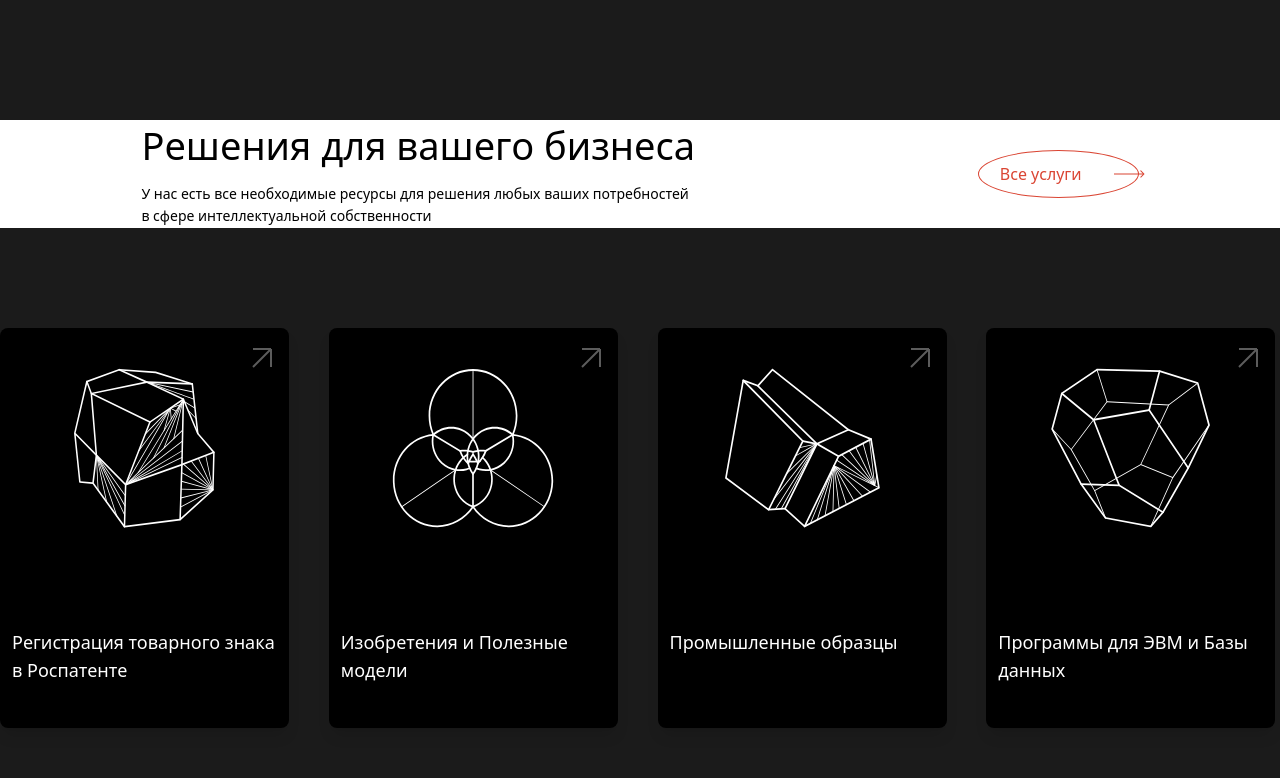
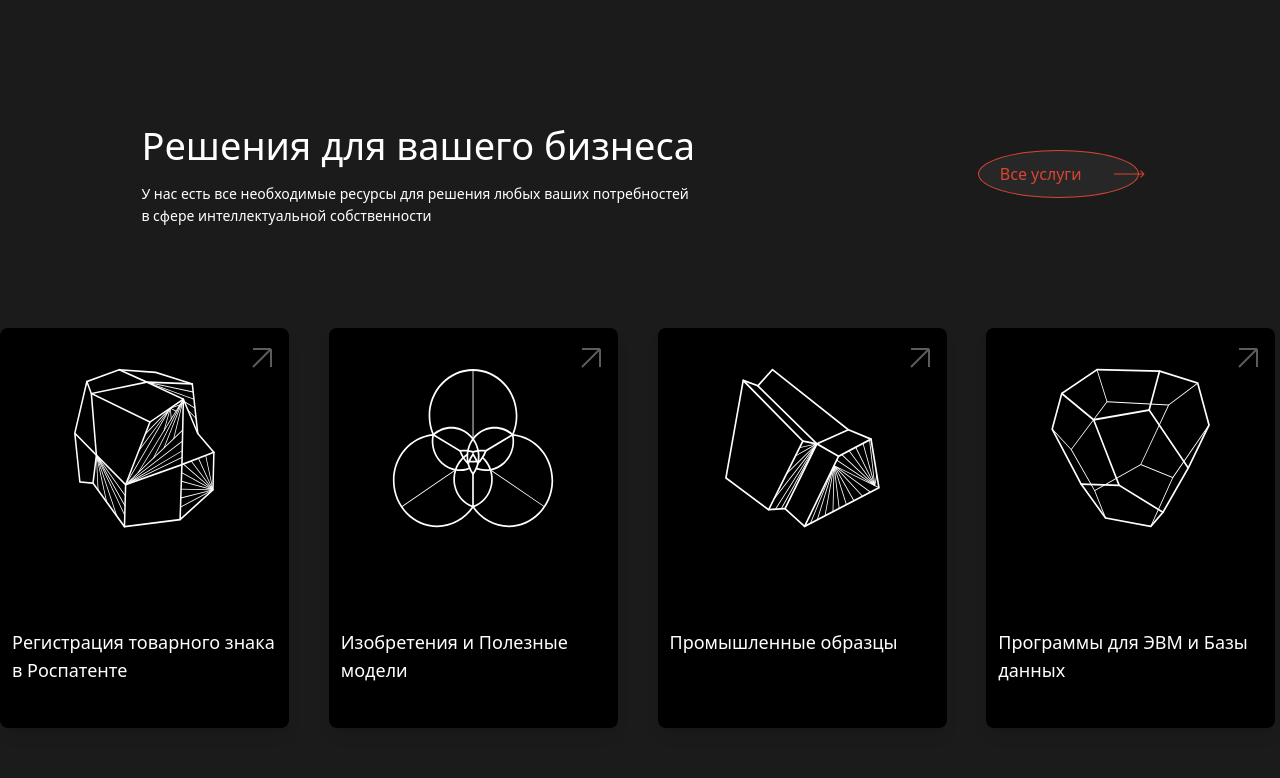
Before and after one commit to buranJ/IP, a React (Vite) app: page / in a window 1280 px wide. Shown: the part 1780-2558 px from the top of the page. Built offline with nearby package versions, Linux system fonts and the light colour scheme.

Commit message:
исправлены ошибки

```diff
--- a/src/components/Bisness/index.jsx
+++ b/src/components/Bisness/index.jsx
@@ -16,14 +16,14 @@ function Bisness() {
     }, []);
 
     return (
-        <section className="bisness bg-white mt-[60px]">
+        <section className="bissnessSwiper mt-[60px]">
             <div className="container">
                 <div className="bisness__content flex items-center justify-around">
                     <div className="bisness__text">
-                        <h2 className="bisness__title font-normal text-[24px] leading-[135%] text-[var(--blackbackground)] md:text-[38px]">
+                        <h2 className="bisness__title font-normal text-white text-[24px] leading-[135%] md:text-[38px]">
                             Решения для вашего бизнеса
                         </h2>
-                        <p className="bisness__des font-medium text-[14px] leading-[160%] text-[var(--grey)] mt-[12px]">
+                        <p className="bisness__des font-medium text-[14px] leading-[160%] text-white mt-[12px]">
                             У нас есть все необходимые ресурсы для решения любых ваших потребностей <br />
                             в сфере интеллектуальной собственности
                         </p>
--- a/src/components/Quiz/index.jsx
+++ b/src/components/Quiz/index.jsx
@@ -124,7 +124,7 @@ function Quiz() {
         <section className="quiz bg-[#da4533] max-w-[ 1920px] ">
             <div className="container mx-auto">
                 <div className="quiz-info ml-[20px]">
-                    <h5 className="quiz__title-main text-white text-[16px] mt-[160px] font-normal md:text-[38px]">Не знаете, что вам нужно? </h5>
+                    <h5 className="quiz__title-main text-white text-[16px] font-normal md:text-[38px]">Не знаете, что вам нужно? </h5>
                     <p className="quiz__des text-white text-[16px] mt-[16px] font-medium">Пройдите квиз, чтобы выбрать оптимальное решение для Вашей задачи</p>
                 </div>
                 <div>
--- a/src/components/ServiceSwiper/index.css
+++ b/src/components/ServiceSwiper/index.css
@@ -52,9 +52,6 @@ button{
     /* gap: 20px 0; */
 }
 
-.solution {
-    background: white;
-}
 body{
     background: black;
 }
--- a/src/components/Solution/index.css
+++ b/src/components/Solution/index.css
@@ -42,10 +42,18 @@
 .swiper-button-prev::after,
 .swiper-button-next::after {
     display: none;
-    /* display: flex; */
-    /* gap: 20px 0; */
+
 }
+/* .swiper-initialized{
+    background-image: url(../../assets/img/Bisness/bagroundBissnes.png);
+    background-repeat: no-repeat;
+    background-position: center;
+    background-size: cover;
 
-.solution {
-    background: white;
 }
+ .solution{
+    background-image: url(../../assets/img/Bisness/bagroundBissnes.png) !important;
+    background-repeat: no-repeat;
+    background-position: inherit;
+    background-size: cover;
+ } */
```
Also changed, not shown: src/assets/img/Bisness/bagroundBissnes.png (added).
